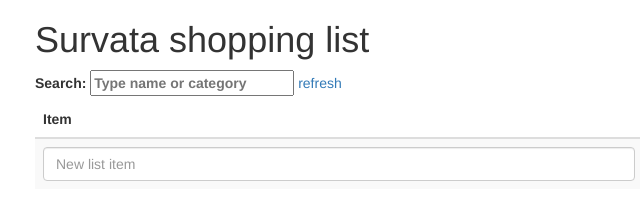
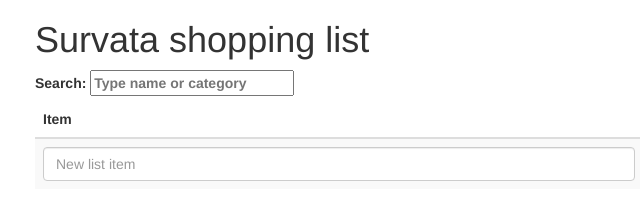
Before and after one commit to TimurM/toDoApp, a plain HTML site: page index.html in a window 1280 px wide. Shown: the full height of the page, 35-675 px from the left. Drawn offline with nearby package versions, Linux system fonts and the light colour scheme; no server answers.

```diff
--- a/index.html
+++ b/index.html
@@ -14,7 +14,6 @@
 
         <label>Search: <input type="text" lass="form-control" placeholder="Type name or category" ng-model="itemFilter" />
         </label>
-        <a href="#" ng-click="listAllItems()">refresh</a>
         <table class="table table-striped">
             <thead>
                 <tr>
```
Also changed, not shown: instructions.txt (deleted), 1 other file.
